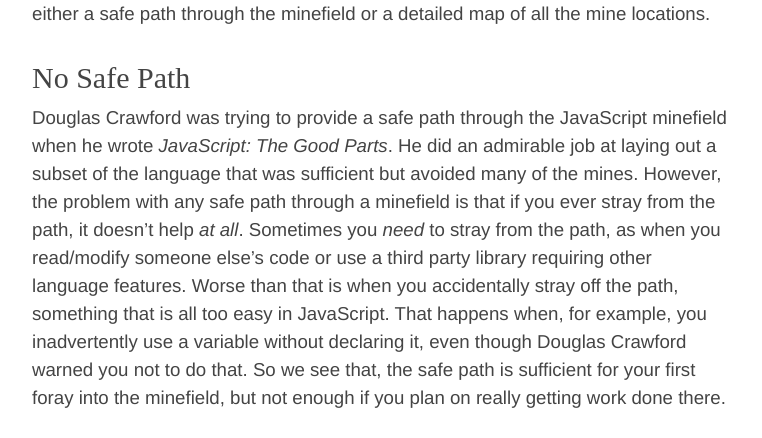
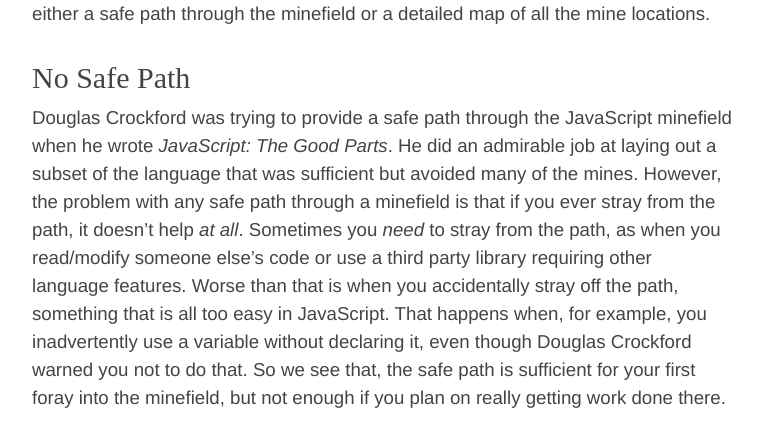
Before and after one commit to WalkerCodeRanger/WalkerCodeRanger.com, a Jekyll site: the page built from _posts/2014-02-20-javascript-minefield.md, in a window 1280 px wide and 900 px high, scrolled down 1368 px. Shown: the part 153-591 px from the top of the window, without its empty margins (258-1020 px from the left). Built offline with Jekyll 4.4.1, drawn with Linux system fonts in a browser that asks for light colours; nearby versions of some CDN libraries; comment, search, counter and statistics services are not loaded.

Commit message:
fix type on Douglas Crockfords name

```diff
--- a/_posts/2014-02-20-javascript-minefield.md
+++ b/_posts/2014-02-20-javascript-minefield.md
@@ -24,7 +24,7 @@
 <section markdown="1">
 ## No Safe Path
 
-Douglas Crawford was trying to provide a safe path through the JavaScript minefield when he wrote <cite>JavaScript: The Good Parts</cite>.  He did an admirable job at laying out a subset of the language that was sufficient but avoided many of the mines.  However, the problem with any safe path through a minefield is that if you ever stray from the path, it doesn't help *at all*. Sometimes you *need* to stray from the path, as when you read/modify someone else's code or use a third party library requiring other language features.  Worse than that is when you accidentally stray off the path, something that is all too easy in JavaScript.  That happens when, for example, you inadvertently use a variable without declaring it, even though Douglas Crawford warned you not to do that.  So we see that, the safe path is sufficient for your first foray into the minefield, but not enough if you plan on really getting work done there.
+Douglas Crockford was trying to provide a safe path through the JavaScript minefield when he wrote <cite>JavaScript: The Good Parts</cite>.  He did an admirable job at laying out a subset of the language that was sufficient but avoided many of the mines.  However, the problem with any safe path through a minefield is that if you ever stray from the path, it doesn't help *at all*. Sometimes you *need* to stray from the path, as when you read/modify someone else's code or use a third party library requiring other language features.  Worse than that is when you accidentally stray off the path, something that is all too easy in JavaScript.  That happens when, for example, you inadvertently use a variable without declaring it, even though Douglas Crockford warned you not to do that.  So we see that, the safe path is sufficient for your first foray into the minefield, but not enough if you plan on really getting work done there.
 </section>
 
 <section markdown="1">
```
